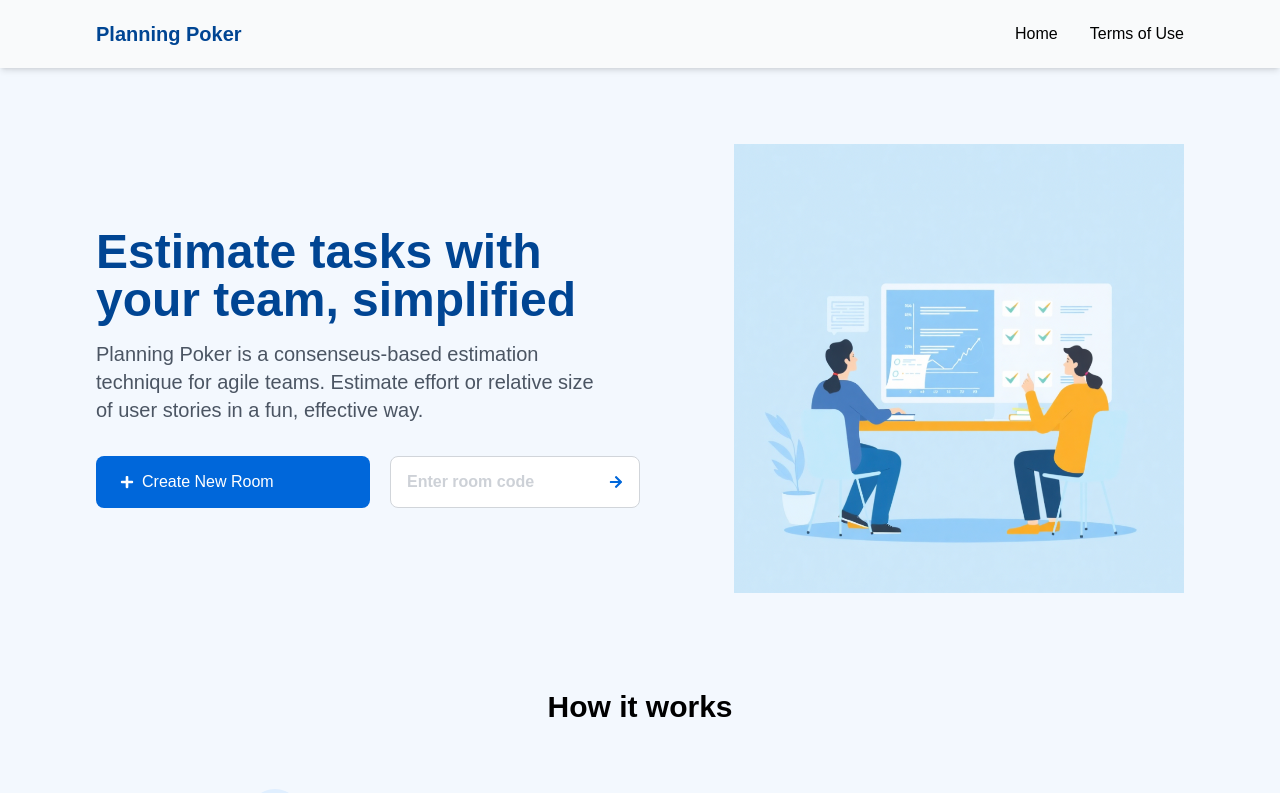
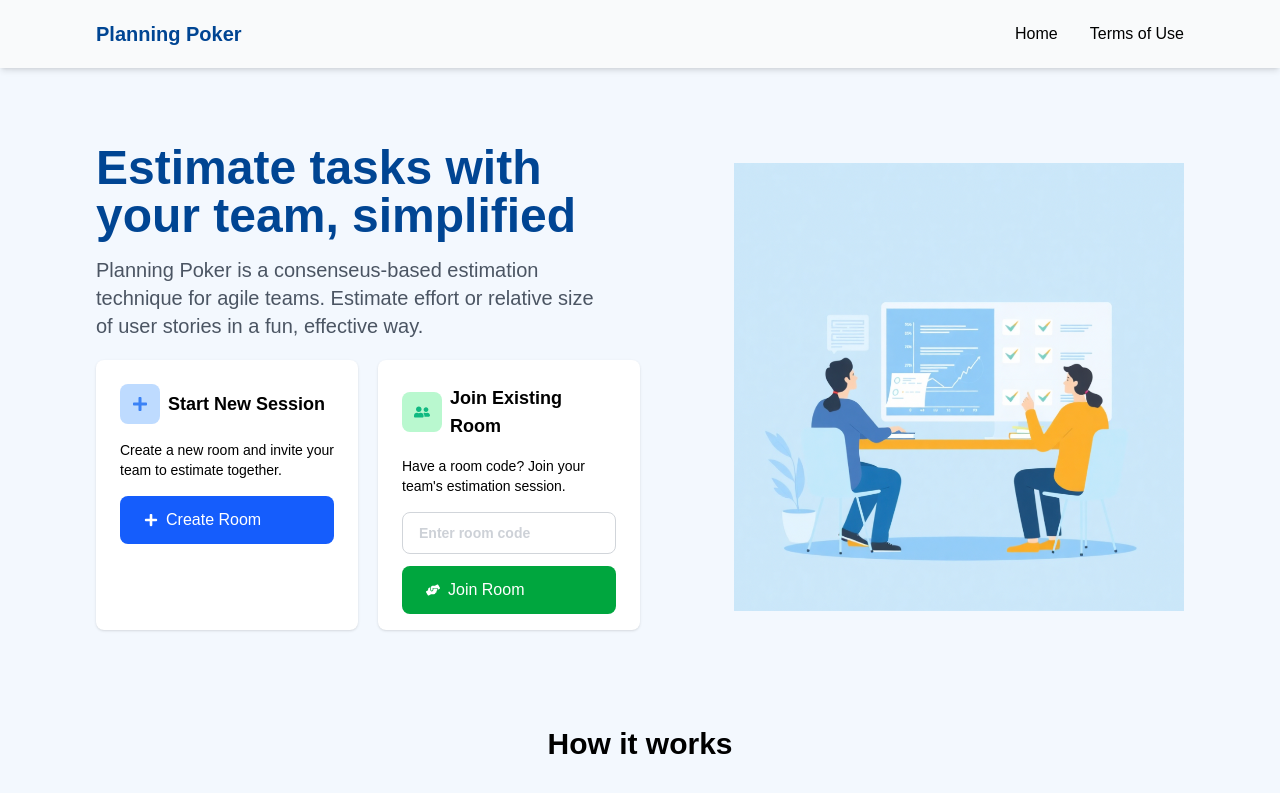
Before and after one commit to malvezzidatr/planning-poker, a Next.js app: page / in a window 1280 px wide. Shown: the top 793 px of the page. Built offline with nearby package versions, Linux system fonts and the light colour scheme; no server answers.

Commit message:
Add JoinSessionCard component and refactor Home page for improved room joining experience; update Button component to support background colors

```diff
--- a/src/app/page.tsx
+++ b/src/app/page.tsx
@@ -11,6 +11,7 @@ import { CreateRoomModal } from "@/components/CreateRoomModal/CreateRoomModal";
 import socket from "@/lib/socket";
 import { HelpfulCard } from "@/components/HelpfulCard/HelpfulCard";
 import { Footer } from "@/components/Footer/footer";
+import { JoinSessionCard } from "@/components/JoinSessionCard/JoinSessionCard";
 
 export default function Home() {
   const router = useRouter();
@@ -26,16 +27,14 @@ export default function Home() {
     localStorage.setItem("role", role);
   };
 
-  const joinRoom = (username: string) => {
-    localStorage.setItem("username", username);
-    socket.emit("joinRoom", { roomId: roomCode.trim(), username });
+  const joinRoom = () => {
     router.push(`/room/${roomCode.trim()}`);
   };
 
   const handleKeyDown = (event: React.KeyboardEvent<HTMLInputElement>) => {
     if (event.key === 'Enter') {
       if (roomCode.trim()) {
-        setIsJoinRoomModalOpen(true);
+        joinRoom();
       }
     }
   };
@@ -47,9 +46,9 @@ export default function Home() {
         <div className="w-1/2">
           <h1 className="text-[#004593] font-bold text-5xl mb-4">Estimate tasks with your team, simplified</h1>
           <p className="text-[#4B5563] text-xl w-11/12">Planning Poker is a consenseus-based estimation technique for agile teams. Estimate effort or relative size of user stories in a fun, effective way.</p>
-          <div className="mt-8 flex gap-5">
-            <Button full onClick={() => setIsCreateRoomModalOpen(true)} text="Create New Room" iconName="plus" />
-            <Input onClickIcon={() => setIsJoinRoomModalOpen(true)} iconName="arrowRight" onKeyDown={handleKeyDown} value={roomCode} setValue={setRoomCode} placeholder="Enter room code" />
+          <div className="flex flex-row gap-5 mt-5">
+            <JoinSessionCard buttonBackgroundColor="blue" primaryColor="blue" buttonIconName="plus" onClick={() => setIsCreateRoomModalOpen(true)} iconName="plus" description="Create a new room and invite your team to estimate together." title="Start New Session" buttonText="Create Room" />
+            <JoinSessionCard buttonBackgroundColor="green" primaryColor="green" buttonIconName="handTogether" onClick={joinRoom} iconName="groupOfUsers" description="Have a room code? Join your team's estimation session." title="Join Existing Room" buttonText="Join Room" input={{ value: roomCode, setValue: setRoomCode }} />
           </div>
         </div>
         <Image width={450} height={450} alt="teste" src={'/Image_home.png'} />
@@ -63,13 +62,6 @@ export default function Home() {
         </div>
       </div>
       <Footer />
-      <JoinRoomModal
-        onClose={() => setIsJoinRoomModalOpen(false)}
-        isOpen={isJoinRoomModalOpen}
-        headerTitle="Join Room"
-        headerDescription="Please provide your details to join the session."
-        handlePress={joinRoom}
-      />
       <CreateRoomModal
         onClose={() => setIsCreateRoomModalOpen(false)}
         isOpen={isCreateRoomModalOpen}
--- a/src/app/room/[roomId]/page.tsx
+++ b/src/app/room/[roomId]/page.tsx
@@ -132,12 +132,14 @@ export default function RoomPage() {
               </div>
               <div className="bg-white w-full rounded-lg shadow-sm p-6 mt-8 flex gap-8">
                 <Button
+                  backgroundColor="blue"
                   text="Reveal Votes"
                   onClick={revealVotes}
                   iconName="eye"
                   full
-                  disabled={votedUsers.size !== playerUsers.length}
+                  disabled={votedUsers.size !== playerUsers.length || playerUsers.length === 0}
                 />
+                {playerUsers.length}
                 <Button
                   full
                   text="Reset Votes"
--- a/src/components/Button/Button.tsx
+++ b/src/components/Button/Button.tsx
@@ -10,6 +10,7 @@ interface IButtonProps {
   textCenter?: boolean;
   outlined?: boolean;
   disabled?: boolean;
+  backgroundColor?: 'blue' | 'green' | 'red' | 'none';
 }
 
 export const Button = ({
@@ -20,10 +21,11 @@ export const Button = ({
   variant = "primary",
   textCenter = false,
   outlined,
-  disabled
+  disabled,
+  backgroundColor = 'none',
 }: IButtonProps) => {
   return (
-    <button className={button({ variant, full, textCenter, outlined, disabled })} disabled={disabled} onClick={onClick}>
+    <button className={button({ variant, full, textCenter, outlined, disabled, backgroundColor })} disabled={disabled} onClick={onClick}>
       {iconName && (
         <Icon
           size={14}
--- a/src/components/Button/ButtonVariants.ts
+++ b/src/components/Button/ButtonVariants.ts
@@ -16,9 +16,15 @@ export const button = tv({
     outlined: {
       true: "border-2 border-blue-500"
     },
-    disabled: {
+    backgroundColor: {
+      green: "bg-green-600 hover:bg-green-700 text-white",
+      blue: "bg-blue-600 hover:bg-blue-700 text-white",
+      red: "bg-red-600 hover:bg-red-700 text-white",
+      none: "",
+    },
+     disabled: {
       true: "bg-gray-300 text-gray-500 cursor-not-allowed hover:bg-gray-300",
-    }
+    },
   },
   defaultVariants: {
     variant: "primary",
--- a/src/components/Input/Input.tsx
+++ b/src/components/Input/Input.tsx
@@ -24,13 +24,13 @@ export const Input = ({
       {labelText && (
         <p className="text-md text-black mb-2">{labelText}</p>
       )}
-      <div className={`pr-4 py-4 bg-white flex items-center rounded-lg justify-between border-[1px] border-[#D1D5DA] ${full ? 'w-full' : 'w-[250px]'}`}>
+      <div className={`pr-4 py-3 bg-white flex items-center rounded-lg justify-between border-[1px] border-[#D1D5DA] ${full ? 'w-full' : 'w-[250px]'}`}>
         <input
           {...props}
           value={value}
           onChange={(e) => setValue(e.target.value)}
           placeholder={placeholder}
-          className=" bg-red w-10/12 h-full px-4 placeholder text-[#9BA3AF] outline-0 font-bold"
+          className=" bg-red w-10/12 h-full px-4 placeholder text-[#9BA3AF] outline-0 font-bold text-sm"
         />
         {iconName && (
           <button onClick={onClickIcon} className="flex items-center justify-center h-full">
--- /dev/null
+++ b/src/components/JoinSessionCard/JoinSessionCard.tsx
@@ -0,0 +1,49 @@
+import { useState } from "react";
+import { Button } from "../Button/Button";
+import Icon, { IconName } from "../Icon/Icon"
+import { Input } from "../Input/Input";
+
+interface JoinSessionCardProps {
+  onClick: () => void;
+  iconName: IconName;
+  title: string;
+  description: string;
+  buttonText: string;
+  input?: {
+    value: string;
+    setValue: React.Dispatch<React.SetStateAction<string>>;
+  },
+  buttonIconName: IconName;
+  buttonBackgroundColor?: 'blue' | 'green' | 'red' | 'none';
+  primaryColor: 'blue' | 'green';
+}
+
+export const JoinSessionCard = ({
+  onClick,
+  iconName,
+  title,
+  description,
+  buttonText,
+  input,
+  primaryColor,
+  buttonIconName,
+  buttonBackgroundColor = 'none',
+}: JoinSessionCardProps) => {
+  return (
+    <div className="bg-white p-6 rounded-lg shadow-sm flex flex-col items-center w-[280px] h-[270px]">
+      <div className="flex items-center gap-2 w-full">
+        <div className={`p-3 rounded-lg ${primaryColor === 'blue' ? 'bg-blue-200' : 'bg-green-200'}`}>
+          <Icon size={16} name={iconName} color={primaryColor === 'blue' ? "#3B82F6" : "#10B981"} />
+        </div>
+        <h2 className="text-black font-bold text-lg">{title}</h2>
+      </div>
+      <p className="text-black text-sm my-4">{description}</p>
+      {input && (
+        <div className="mb-3 w-full">
+          <Input full onClickIcon={() => {}} value={input.value} setValue={input.setValue} placeholder="Enter room code" />
+        </div>
+      )}
+      <Button backgroundColor={buttonBackgroundColor} full onClick={onClick} text={buttonText} iconName={buttonIconName} />
+    </div>
+  )
+}
```
